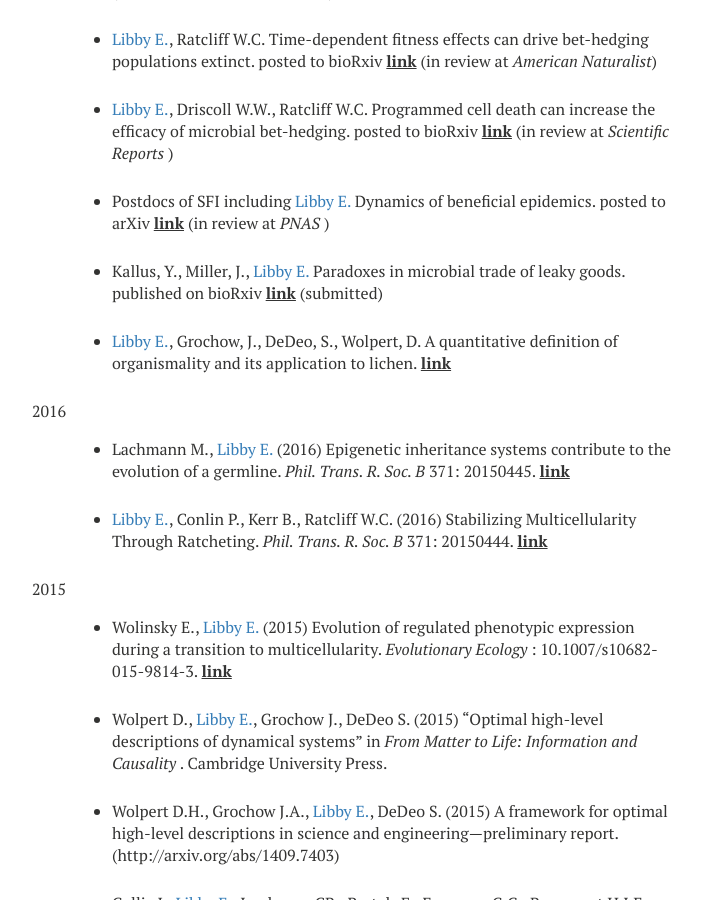
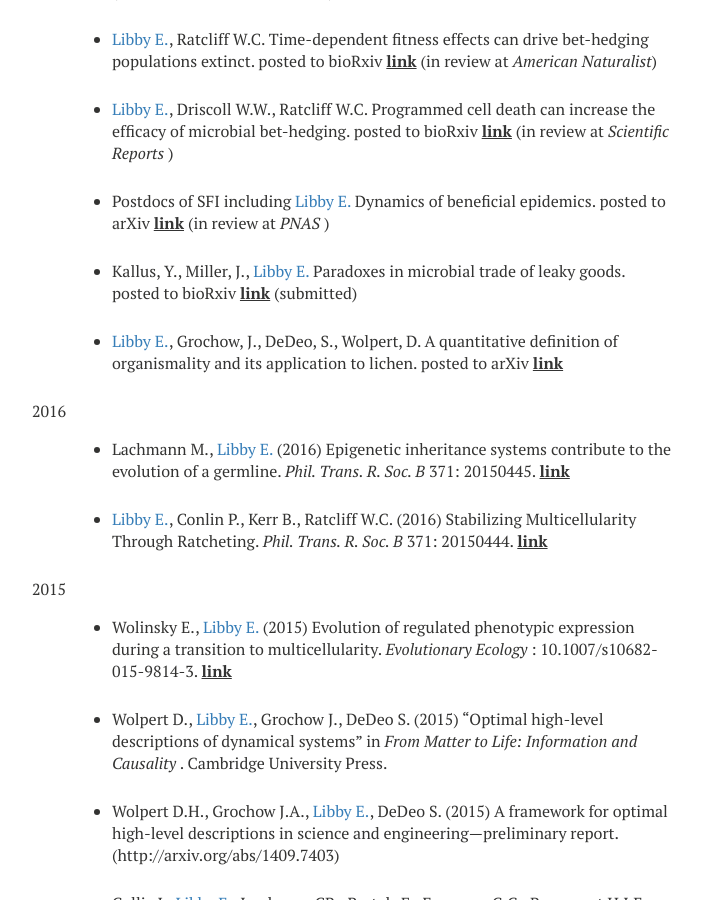
Before and after one commit to ericlibby/oldweb, a Jekyll site: the page built from p_publications/index.md, in a window 1280 px wide and 900 px high, scrolled down 1221 px. Shown: the whole window, without its empty margins (288-990 px from the left). Built offline with Jekyll 4.4.1, drawn with Linux system fonts in a browser that asks for light colours; nearby versions of some CDN libraries.

Commit message:
typo in pub

```diff
--- a/p_publications/index.md
+++ b/p_publications/index.md
@@ -43,9 +43,9 @@ Email: elibby at santafe.edu
 
 	* Postdocs of SFI including <span style="color:#377EB8;"> Libby E.</span> Dynamics of beneficial epidemics. posted to arXiv [**link**](http://arxiv.org/abs/1604.02096) (in review at <I> PNAS </I>)
 
-	* Kallus, Y., Miller, J., <span style="color:#377EB8;"> Libby E.</span> Paradoxes in microbial trade of leaky goods. published on bioRxiv [**link**](http://biorxiv.org/content/early/2016/12/09/092882) (submitted)
+	* Kallus, Y., Miller, J., <span style="color:#377EB8;"> Libby E.</span> Paradoxes in microbial trade of leaky goods. posted to bioRxiv [**link**](http://biorxiv.org/content/early/2016/12/09/092882) (submitted)
 
-	* <span style="color:#377EB8;"> Libby E.</span>, Grochow, J., DeDeo, S., Wolpert, D. A quantitative definition of organismality and its application to lichen. [**link**](https://arxiv.org/abs/1612.00036)
+	* <span style="color:#377EB8;"> Libby E.</span>, Grochow, J., DeDeo, S., Wolpert, D. A quantitative definition of organismality and its application to lichen. posted to arXiv [**link**](https://arxiv.org/abs/1612.00036)
 
 2016
 :	* Lachmann M., <span style="color:#377EB8;"> Libby E.</span> (2016) Epigenetic inheritance systems contribute to the evolution of a germline. <I> Phil. Trans. R. Soc. B </I> 371: 20150445. [**link**](http://rstb.royalsocietypublishing.org/content/371/1701/20150445)
```
